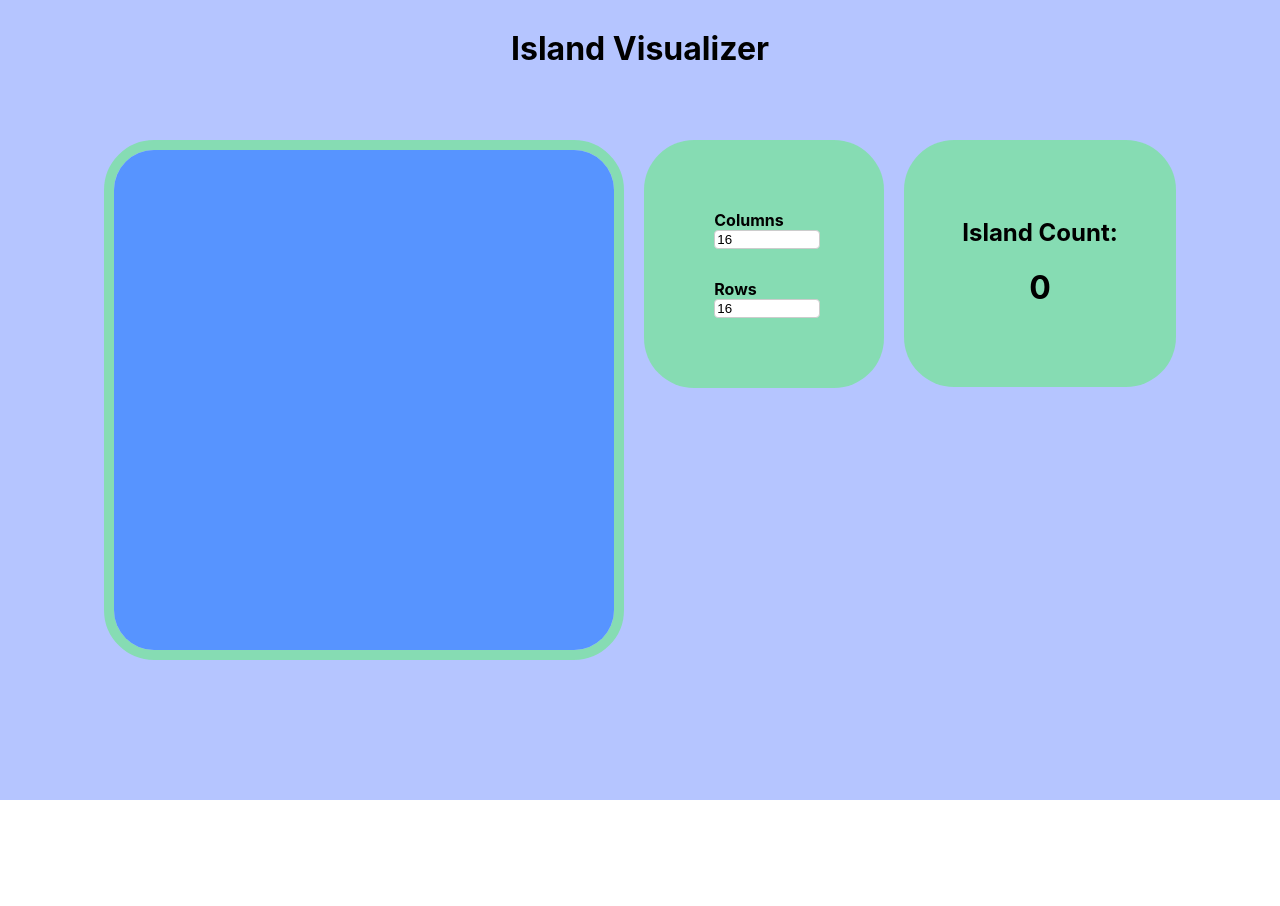
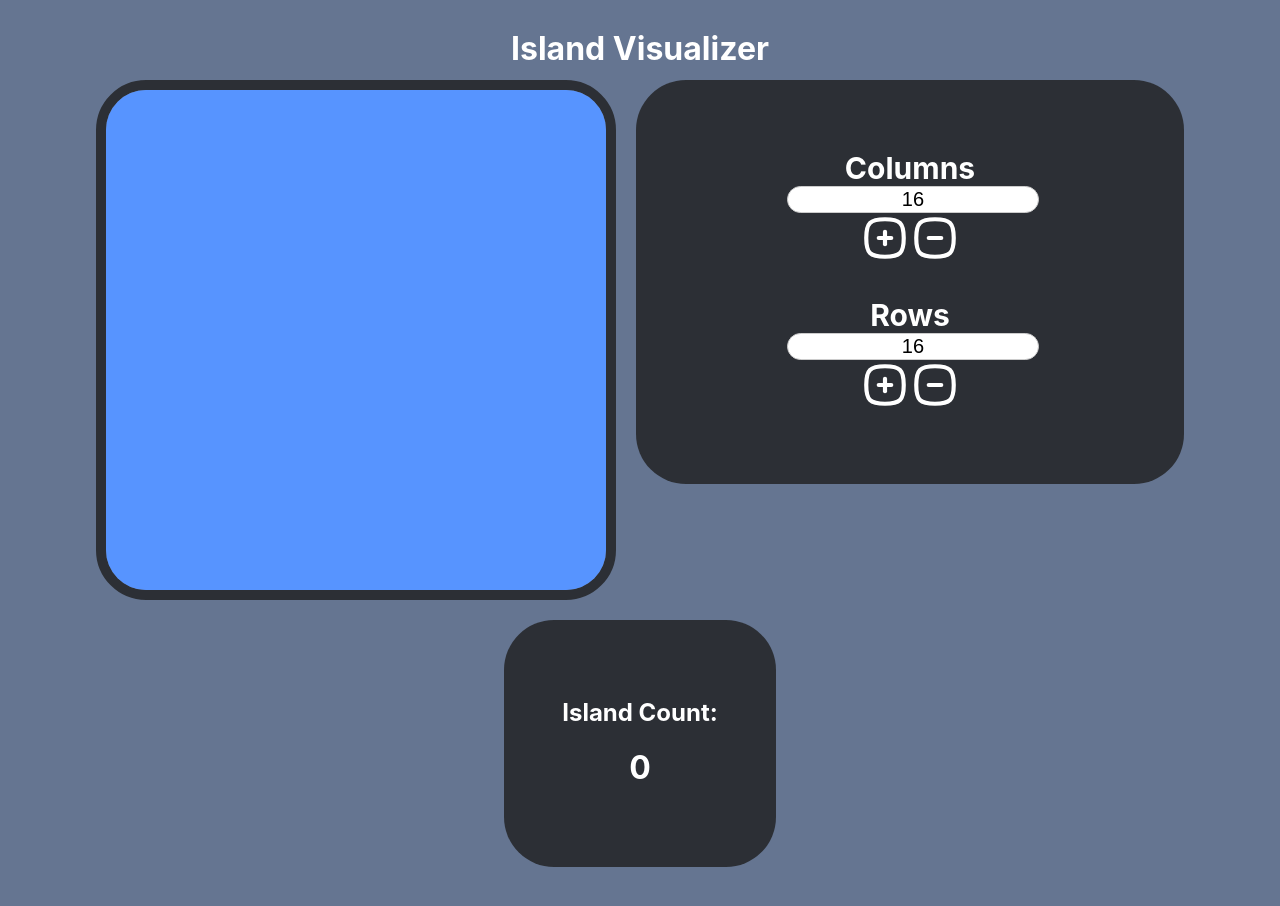
Before and after one commit to sahilg2000/Island-Grid, a React (Create React App) app: page / in a window 1280 px wide. Shown: the top 906 px of the page. Before the commit the page ends 800 px from the top, so only its background shows below. Built offline with nearby package versions, Linux system fonts and the light colour scheme.

Commit message:
Changed color scheme in CSS.
Added buttons to increment X and Y dimensions.
Removed in built buttons/browser-arrows on input fields.

Added text color constant.

```diff
--- a/package.json
+++ b/package.json
@@ -8,6 +8,7 @@
     "@testing-library/user-event": "^13.5.0",
     "react": "^18.3.1",
     "react-dom": "^18.3.1",
+    "react-icons": "^5.3.0",
     "react-scripts": "5.0.1",
     "web-vitals": "^2.1.4"
   },
--- a/src/App.css
+++ b/src/App.css
@@ -2,8 +2,9 @@
   /*
     Constant color definitions
   */
-  --unit-background: rgba(123, 227, 161, 0.8);
-  --app-background: rgb(181, 197, 255);
+  --unit-background: rgba(30, 30, 30, 0.8);
+  --app-background: rgb(101, 117, 145);
+  --text-color: rgb(255, 255, 255);
 
   /*
     Constants (values)
@@ -34,6 +35,7 @@
   top: 1%;
   left: 50%;
   transform: translateX(-50%);
+  color: var(--text-color);
 }
 
 /*
@@ -75,25 +77,34 @@
   padding: 70px;
   background-color: var(--unit-background);
   border-radius: var(--border-radius);
+  align-items: center;
 }
 
 .input-group {
-  width: 100px;
-  display: flex;
-  flex-direction: column;
-  align-items: flex-start;
+  width: 60%;
+  gap: 10px;
+  align-items: center;
+  text-align: center;
+  color: var(--text-color);
 }
 
 .input-group label {
+  font-size: 30px;
   font-weight: bold;
 }
 
 .input-group input {
   width: 100%;
+  text-align: center;
+  font-size: 20px;
   border: 1px solid #ccc;
-  border-radius: 4px;
+  border-radius: var(--border-radius);
 }
 
+.button {
+  height: 50px;
+  width: 50px;
+}
 
 /*
   Island Count Display
@@ -103,4 +114,24 @@
   background-color: var(--unit-background);
   border-radius: var(--border-radius);
   text-align: center;
+  color: var(--text-color);
 }
+
+
+
+/*
+  Purely Cosmetic:
+    Remove number input arrow keys
+*/
+
+/* Chrome, Safari, Edge, Opera */
+input::-webkit-outer-spin-button,
+input::-webkit-inner-spin-button {
+  -webkit-appearance: none;
+  margin: 0;
+}
+
+/* Firefox */
+input[type=number] {
+  -moz-appearance: textfield;
+}
--- a/src/components/Dimension.js
+++ b/src/components/Dimension.js
@@ -1,5 +1,6 @@
 import React from "react";
 import '../App.css'
+import { TbSquareRoundedPlus, TbSquareRoundedMinus } from "react-icons/tb";
 
 function Dimension({ sizeX, sizeY, setSizeX, setSizeY }) {
     const handleDimensionChange = (setter, value) => {
@@ -12,7 +13,7 @@ function Dimension({ sizeX, sizeY, setSizeX, setSizeY }) {
     return (
     <div className="dimension">
         <div className="input-group">
-            <label htmlFor="columns">Columns</label>
+            <label htmlFor="columns"> Columns </label>
             <input
                 name="columns"
                 placeholder="16"
@@ -21,10 +22,14 @@ function Dimension({ sizeX, sizeY, setSizeX, setSizeY }) {
                 type="number"
                 min="1"
             />
+            <div className="button-group">
+                <TbSquareRoundedPlus className="button" onClick={() => handleDimensionChange(setSizeX, sizeX + 1)} />
+                <TbSquareRoundedMinus className="button" onClick={() => handleDimensionChange(setSizeX, sizeX - 1)}/>
+            </div>
         </div>
 
         <div className="input-group">
-            <label htmlFor="rows">Rows</label>
+            <label htmlFor="rows"> Rows </label>
             <input
                 name="rows"
                 placeholder="16"
@@ -33,6 +38,10 @@ function Dimension({ sizeX, sizeY, setSizeX, setSizeY }) {
                 type="number"
                 min="1"
             />
+            <div className="button-group">
+                <TbSquareRoundedPlus className="button" onClick={() => handleDimensionChange(setSizeY, sizeY + 1)} />
+                <TbSquareRoundedMinus className="button" onClick={() => handleDimensionChange(setSizeY, sizeY - 1)}/>
+            </div>
         </div>
     </div>
     );
```
Also changed, not shown: 1 other file (tests, documents, lock files or other folders).
